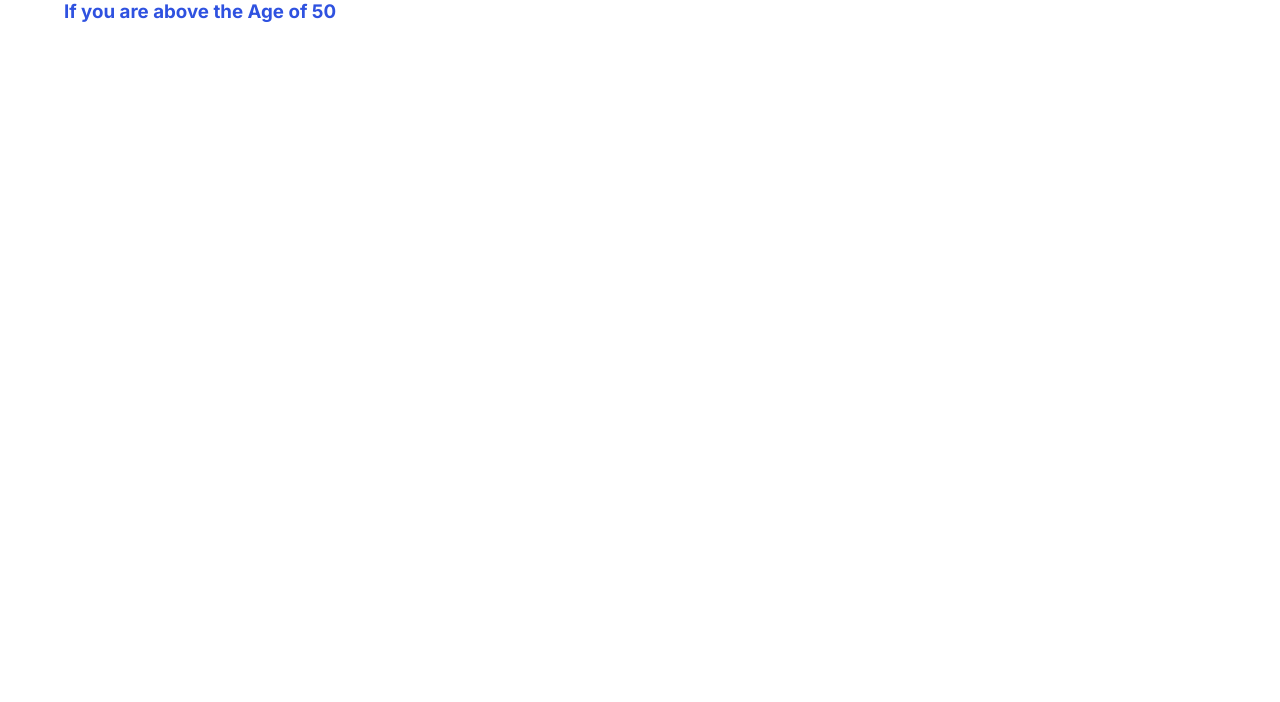
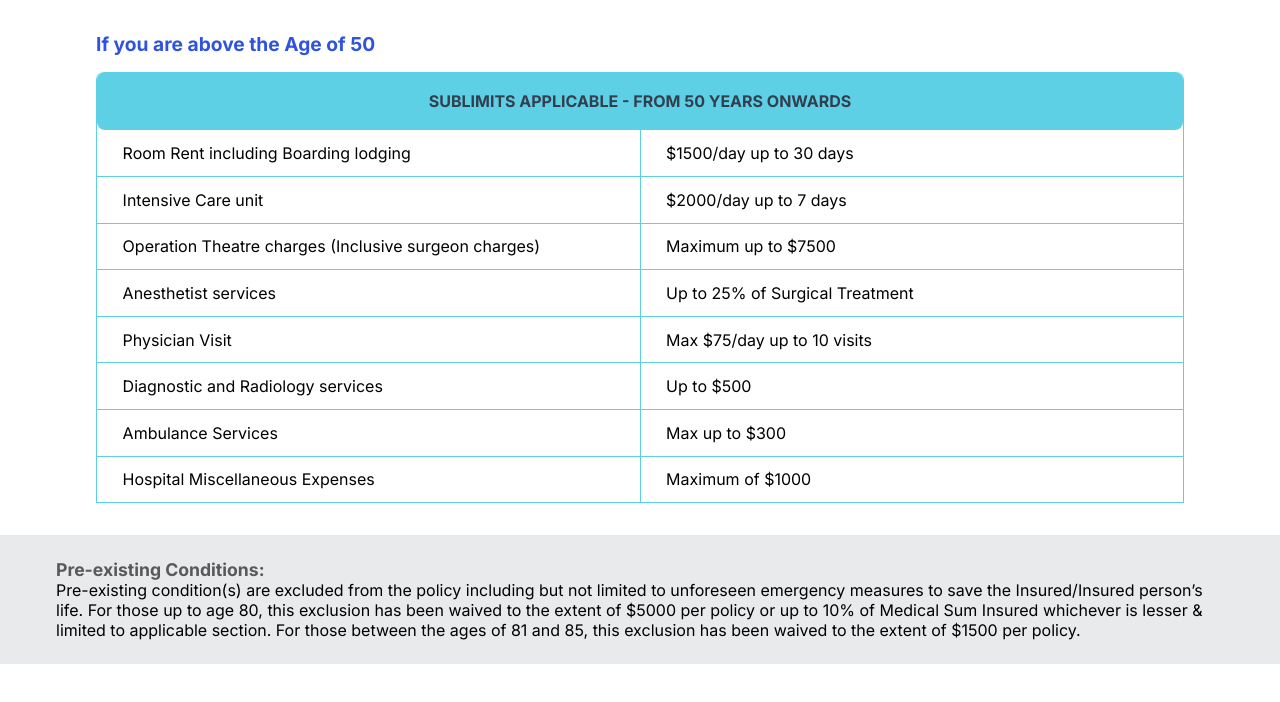
Before and after one commit to tripwithrudra/TripSafe-COI-UI, a plain HTML site: page Pages/page3/index.html in a window 1280 px wide. Drawn offline with Linux system fonts and the light colour scheme.

Commit message:
Add second section page 3

```diff
--- a/Pages/global.css
+++ b/Pages/global.css
@@ -4,16 +4,18 @@
     --white: #ffffff;
     --primary-blue: #2F52E0;
     --black: #000000;
+    --gray: #E9EAEB;
+    --inter-font: 'Inter', sans-serif;
 }
 
-*{
+* {
     margin:0;
     padding:0;
     box-sizing: border-box;
 }
 
-html,body{
+html, body{
     height:100vh;
     width:100vw;
-    --inter-font: 'Inter', sans-serif;
+    font-family: var(--inter-font);
 }
--- a/Pages/page3/index.html
+++ b/Pages/page3/index.html
@@ -1,16 +1,70 @@
 <!DOCTYPE html>
 <html lang="en">
+
 <head>
     <meta charset="UTF-8">
     <meta name="viewport" content="width=device-width, initial-scale=1.0">
     <title>Page 3</title>
     <link rel="stylesheet" href="styles.css">
 </head>
+
 <body>
     <!-- Follow CSS BEM Convention -->
     <div class="container">
         <h3 class="container__title">If you are above the Age of 50</h3>
+
+        <div>
+            <table class="container__table">
+                <tbody>
+                    <tr>
+                        <div class="container__table__heading">
+                            <h4 class="container__table__heading__title">SUBLIMITS APPLICABLE - FROM 50 YEARS ONWARDS
+                            </h4>
+                        </div>
+                    </tr>
+                    <tr>
+                        <td>Room Rent including Boarding lodging</td>
+                        <td>$1500/day up to 30 days</td>
+                    </tr>
+                    <tr>
+                        <td>Intensive Care unit</td>
+                        <td>$2000/day up to 7 days</td>
+                    </tr>
+                    <tr>
+                        <td>Operation Theatre charges (Inclusive surgeon charges)</td>
+                        <td>Maximum up to $7500</td>
+                    </tr>
+                    <tr>
+                        <td>Anesthetist services</td>
+                        <td>Up to 25% of Surgical Treatment</td>
+                    </tr>
+                    <tr>
+                        <td>Physician Visit</td>
+                        <td>Max $75/day up to 10 visits</td>
+                    </tr>
+                    <tr>
+                        <td>Diagnostic and Radiology services</td>
+                        <td>Up to $500</td>
+                    </tr>
+                    <tr>
+                        <td>Ambulance Services</td>
+                        <td>Max up to $300</td>
+                    </tr>
+                    <tr>
+                        <td>Hospital Miscellaneous Expenses</td>
+                        <td>Maximum of $1000</td>
+                    </tr>
+                </tbody>
+            </table>
+        </div>
+    </div>
+
+    <div class="pec">
+        <h3 class="pec__title">Pre-existing Conditions:</h3>
+        <p class="pec__text">Pre-existing condition(s) are excluded from the policy including but not limited to unforeseen emergency measures to save the Insured/Insured person’s life. For those up to age 80, this exclusion has been waived to the extent of $5000 per policy or up to 10% of Medical Sum Insured whichever is lesser & limited to applicable section. For those between the ages of 81 and 85, this exclusion has been waived to the extent of $1500 per policy.</p>
+
     </div>
 
 </body>
+
 </html>
--- a/Pages/page3/styles.css
+++ b/Pages/page3/styles.css
@@ -1,12 +1,72 @@
 @import '../global.css';
+
+
+.container {
+    width: 85%;
+    margin: 0 auto;
+    margin: 2rem auto;
+}
 
 .container__title {
     color: var(--primary-blue);
+    font-size: 1.2rem;
+    margin-bottom: 1rem;
 }
 
-.container {
-    width: 90%;
-    margin: 0 auto;
-    font-family: var(--inter-font);
+.container__table {
+    border-collapse: collapse;
+    width: 100%;
+}
 
+.container__table__heading {
+    text-align: center;
+    color: #323F4F;
+    font-size: 1rem;
+    border: 1px solid #5ED0E6;
+    border-bottom: none;
+    border-top: none;
+    border-radius: 0.5rem 0.5rem 0 0;
 }
+
+.container__table__heading__title {
+    border-radius: 0.5rem;
+    padding: 1.5vw 0;
+    background-color: #5ED0E6;
+}
+
+.container__table td {
+    width: 50%;
+    border: 1px solid #5ED0E6;
+    padding: 1vw 0 1vw 2vw;
+}
+
+@media screen and (max-width: 768px) {
+    .container__table__heading__title {
+        padding: 3vw 0;
+    }
+
+    .container__table td  {
+        padding: 2vw 0 2vw 3vw;
+    }
+}
+
+.container__table tr:nth-child(2) td {
+    border-top: 0px;
+}
+
+.pec {
+    width: 100%;
+    margin: 1rem 0;
+    background-color: var(--gray);
+    padding: 1.5rem 3.5rem;
+}
+
+.pec__title {
+    color: #59595C;
+    font-weight: 700;
+    font-size: 1.1rem;
+}
+
+.pec__text {
+    font-size: 1rem;
+}
```
